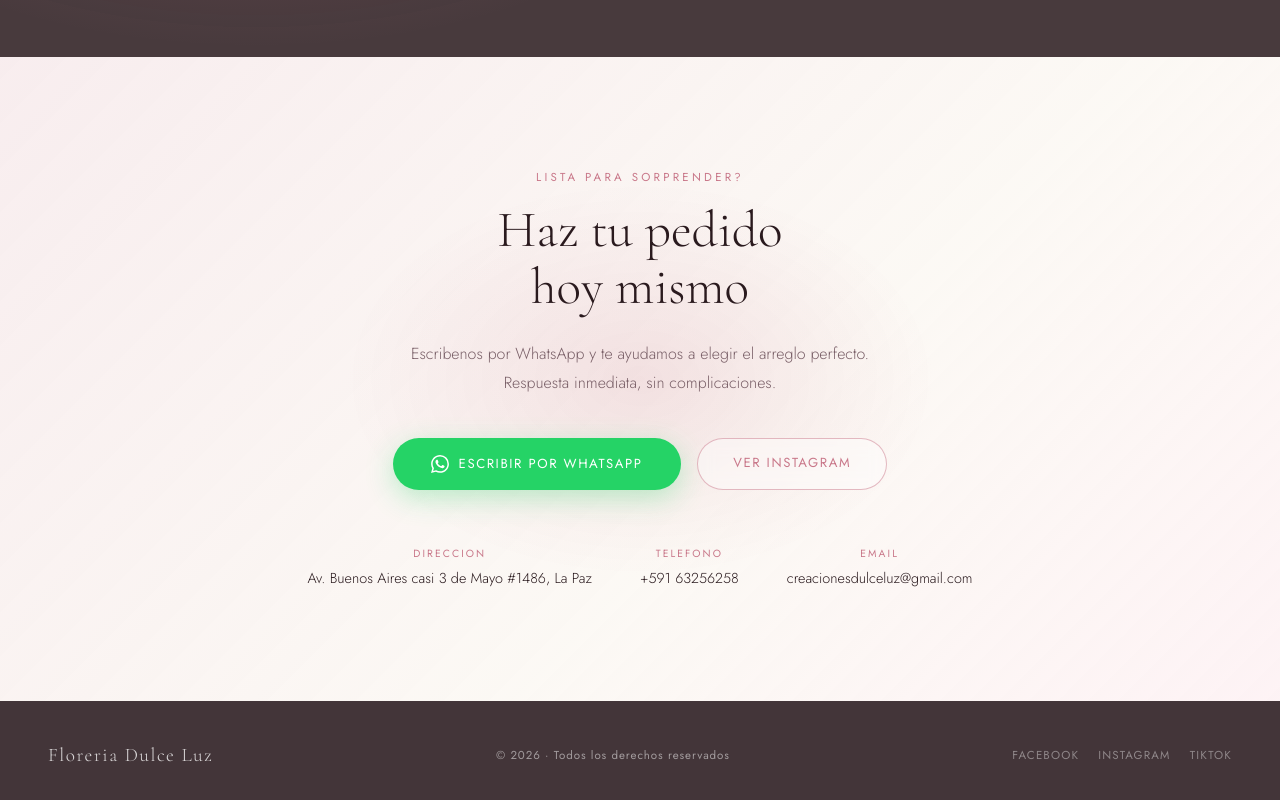
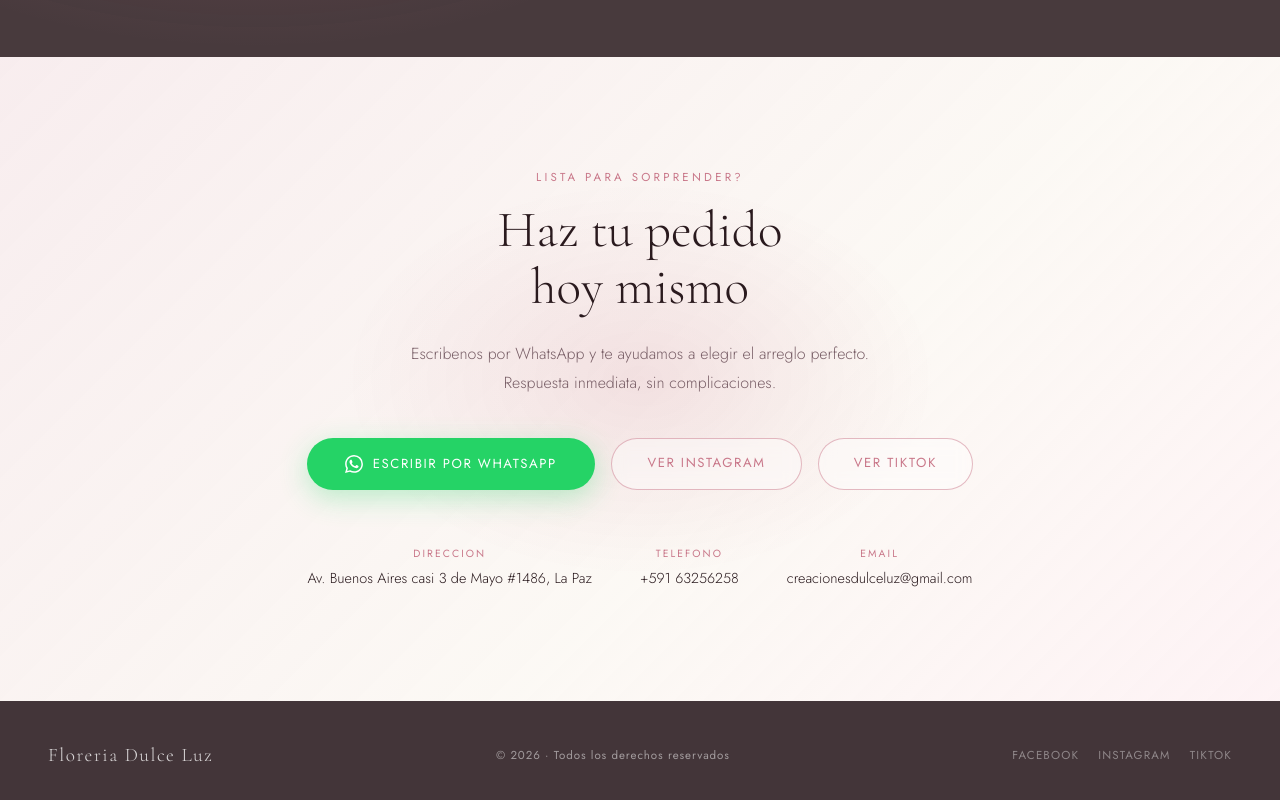
Before and after one commit to FreddyMachaca/floreria-dulce-luz, a React (Vite) app: page / in a window 1280 px wide. Shown: the part 3732-4532 px from the top of the page. Built offline with nearby package versions, Linux system fonts and the light colour scheme.

Commit message:
Add TikTok link to contact section

```diff
--- a/src/App.jsx
+++ b/src/App.jsx
@@ -685,6 +685,9 @@ function App() {
 					<a href="https://www.instagram.com/floreriadulceluz" target="_blank" rel="noreferrer" className="btn-ghost">
 						Ver Instagram
 					</a>
+					<a href="https://www.tiktok.com/@floreria.dulce.luz" target="_blank" rel="noreferrer" className="btn-ghost">
+						Ver TikTok
+					</a>
 				</div>
 
 				<div className="contact-info reveal">
```
